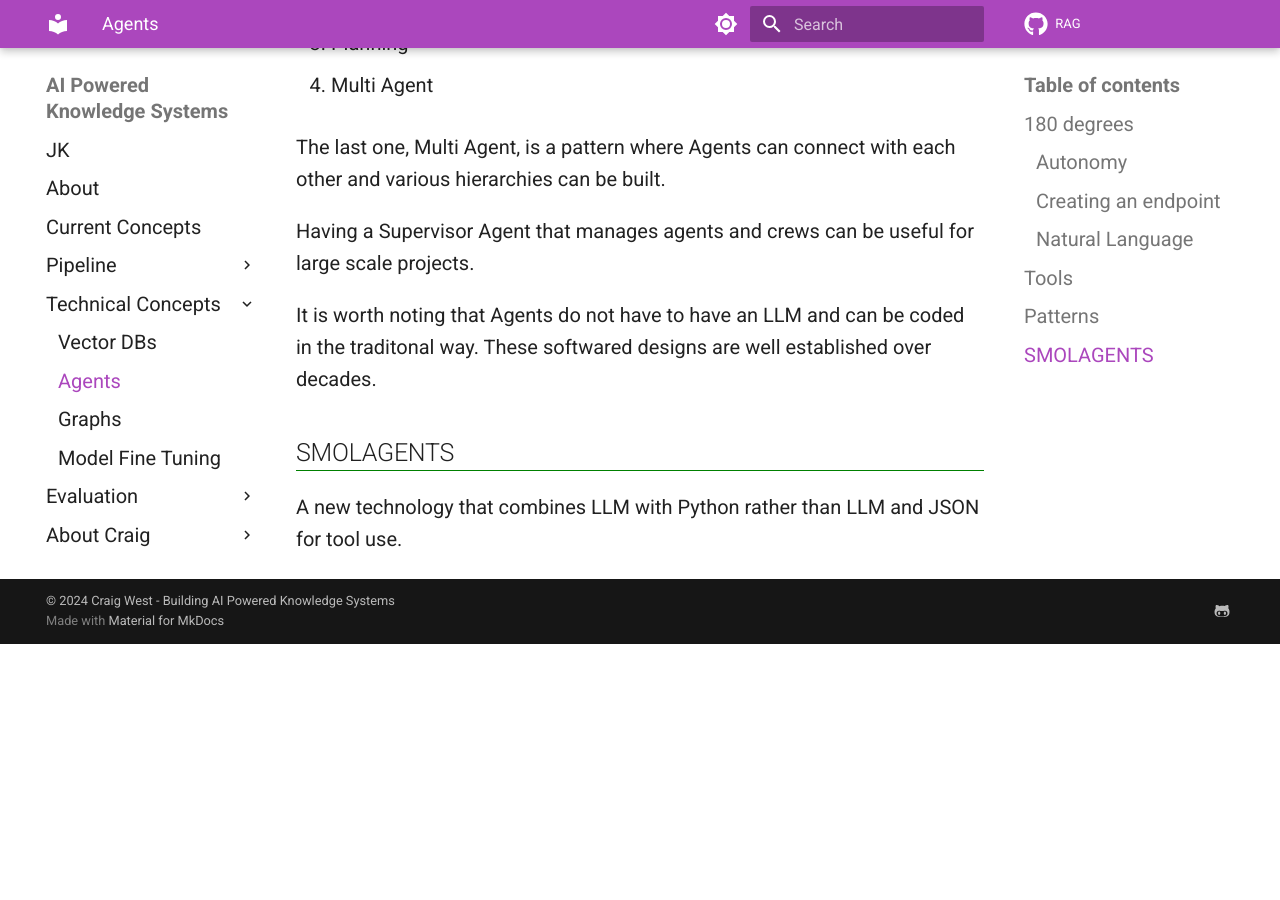
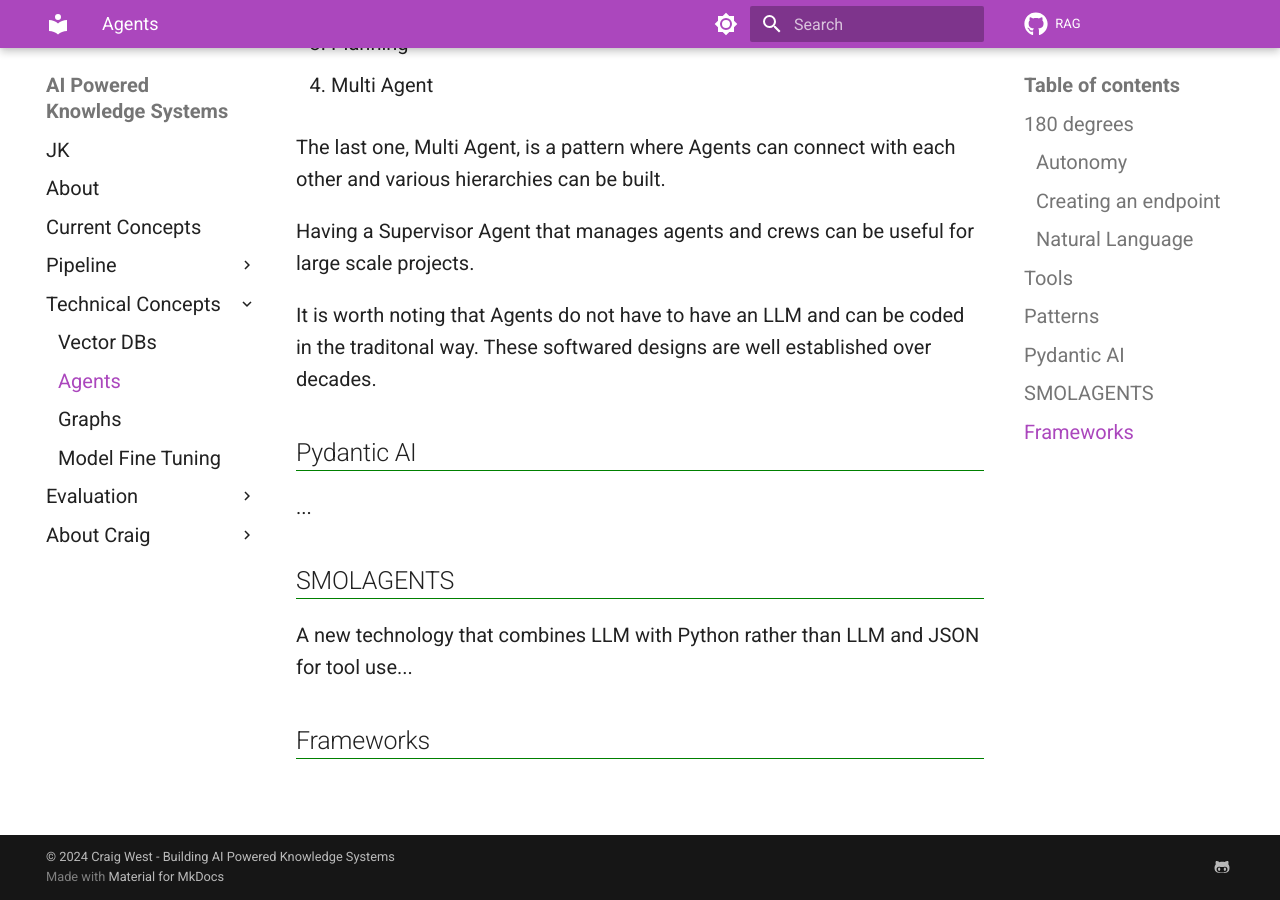
Before and after one commit to Python-Test-Engineer/AI-KB-BOOK, an MkDocs documentation site: the page built from docs/concepts/agents.md, in a window 1280 px wide and 900 px high, scrolled down 3150 px. Built offline with MkDocs 1.6.1 and Material for MkDocs 9.7.7, drawn with Linux system fonts in a browser that asks for light colours; before the commit the page ends 3794 px from its top, so only the background shows below that.

Commit message:
add to agents

```diff
--- a/docs/concepts/agents.md
+++ b/docs/concepts/agents.md
@@ -98,7 +98,14 @@
 
 It is worth noting that Agents do not have to have an LLM and can be coded in the traditonal way. These softwared designs are well established over decades.
 
+## Pydantic AI
+
+...
+
 ## SMOLAGENTS
 
-A new technology that combines LLM with Python rather than LLM and JSON for tool use.
+A new technology that combines LLM with Python rather than LLM and JSON for tool use...
+
+## Frameworks
+
 <br>
```
